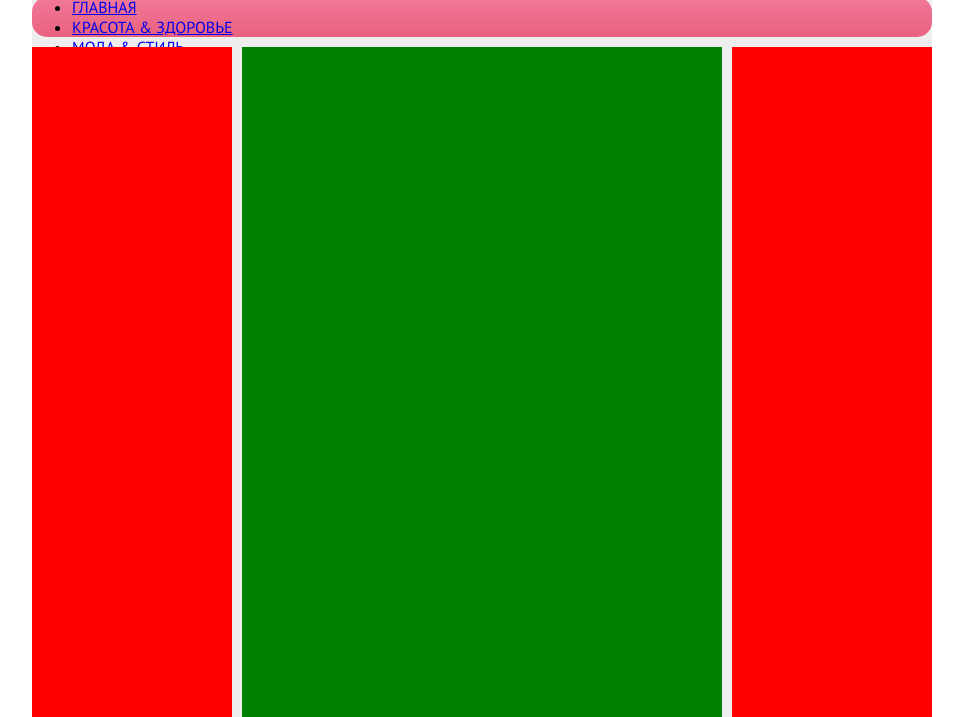
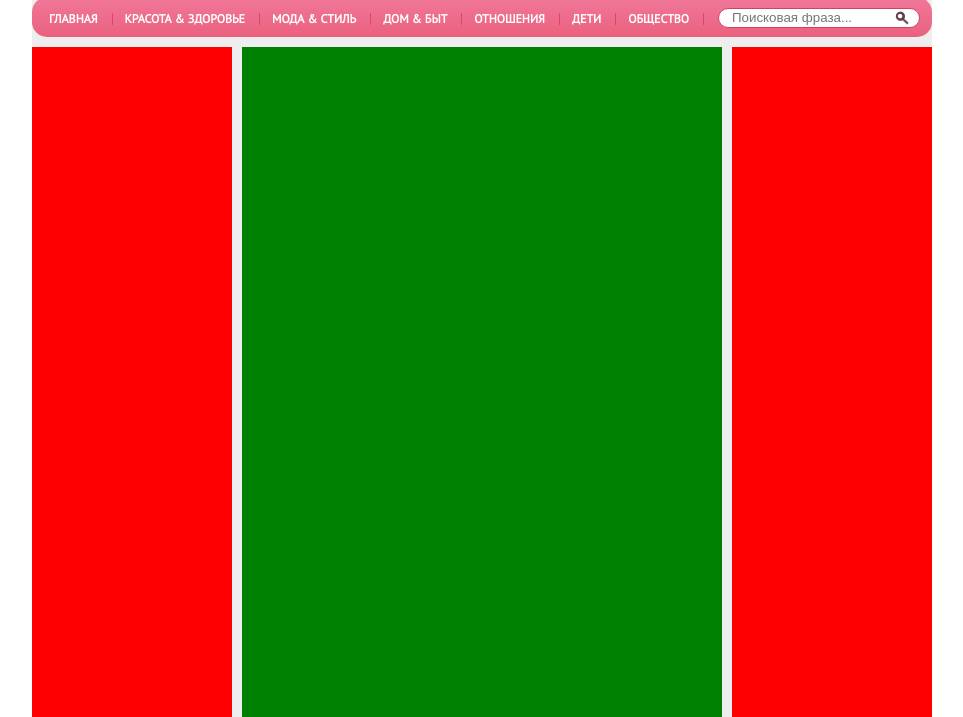
Before and after one commit to ruslanfrontend/fashion, a plain HTML site: page index.html in a window 1280 px wide. Shown: the part 83-800 px from the top of the page, without its empty margins (158-1121 px from the left). Drawn offline with Linux system fonts and the light colour scheme.

Commit message:
сделал меню

```diff
--- a/css/style.css
+++ b/css/style.css
@@ -2,6 +2,7 @@
 
 * {
     margin: 0;
+    box-sizing: border-box;
 }
 
 body {
@@ -44,6 +45,56 @@ body {
     background-image: linear-gradient(to top, #ea617e, #f1789a);
     border-radius: 15px;
     margin-bottom: 10px;
+    display: flex;
+    justify-content: space-between;
+    align-items: center;
+}
+
+.top-menu-list {
+    list-style-type: none;
+    padding-left: 17px;
+    display: flex;
+}
+
+.top-menu-item {
+    margin-right: 27px;
+    position: relative;
+}
+
+.top-menu-item:after {
+    content:"";
+    height: 12px;
+    width: 1px;
+    background-color: #dc466c;
+    position: absolute;
+    right: -15px;
+    top: 6px;
+}
+
+.top-menu-item:last-child {
+    margin-right: 0;
+}
+
+.top-menu-link {
+    font-size: 12px;
+    color: #ffffff;
+    text-decoration: none;
+    font-weight: bold;
+}
+
+.search {
+    padding-right: 12px;
+}
+
+.search input {
+    width: 202px;
+    height: 20px;
+    border-radius: 18px;
+    border: 1px solid #cf4263;
+    padding-left: 13px;
+    background-image: url(../images/search-icon.png);
+    background-repeat: no-repeat;
+    background-position: calc(100% - 10px) center;
 }
 
 .page-content {
```
